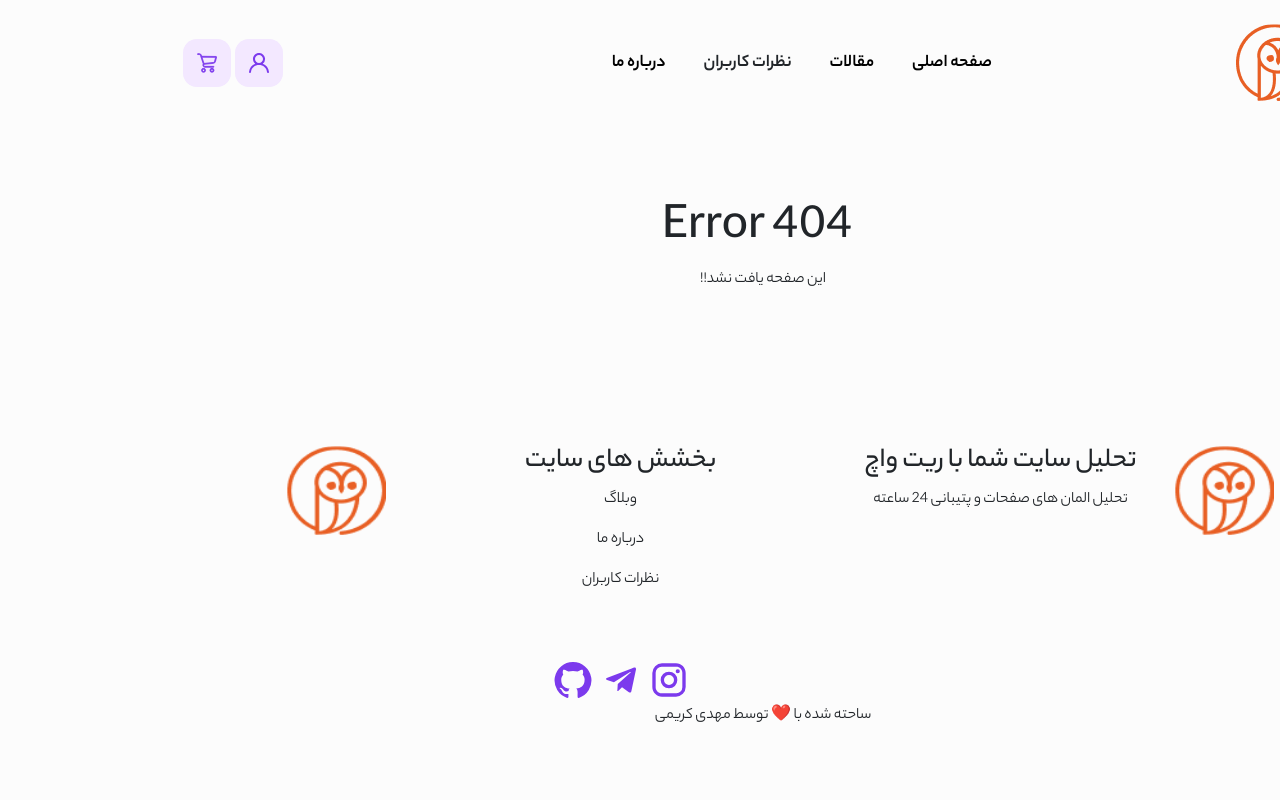
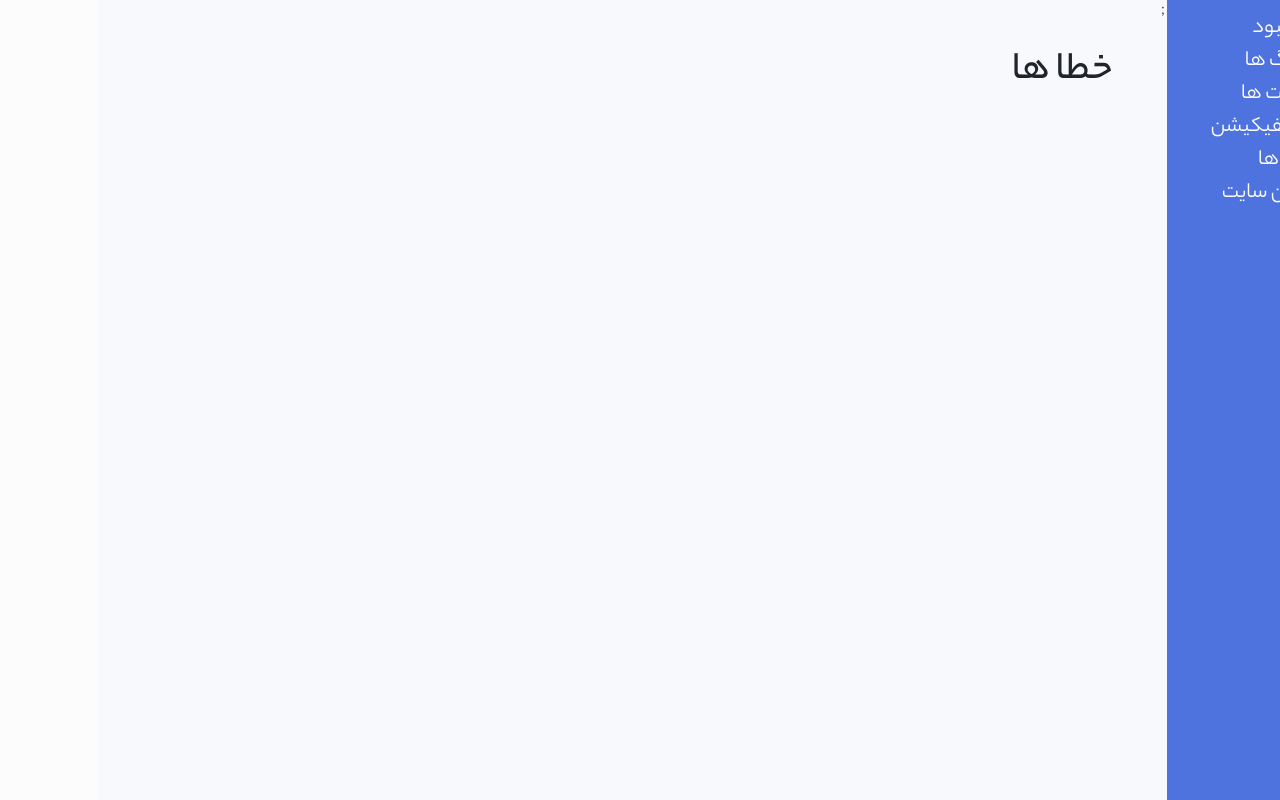
Before and after one commit to mahdi1280/serp-fronts, a Next.js app: page /admin/error in a window 1280 px wide. Before the commit this address had no page. Built offline with nearby package versions, Linux system fonts and the light colour scheme.

Commit message:
create page errors

```diff
--- a/components/MainDashboard/style.module.css
+++ b/components/MainDashboard/style.module.css
@@ -20,4 +20,5 @@
 
 .sidebar ul li a{
     text-decoration: none;
+    color: white;
 }
--- a/components/Sidebar/sidebar.js
+++ b/components/Sidebar/sidebar.js
@@ -10,6 +10,7 @@ export default function Sidebar(){
                     <li><Link href={"/admin/blogs"}>وبلاگ ها</Link></li>
                     <li> <Link href={"/admin/ticket"}>تیکت ها</Link></li>
                     <li>نوتیفیکیشن</li>
+                    <li><Link href={"/admin/error"}>خطا ها</Link></li>
                     <li><Link href={"/"}>دیدن سایت</Link></li>
                 </ul>
             </div>
--- /dev/null
+++ b/pages/admin/error/index.js
@@ -0,0 +1,13 @@
+import MainDashboard from "@/components/MainDashboard";
+
+export default function Error() {
+    return <>
+        <MainDashboard
+            child={
+                <div className={"p-5"}>
+                    <h1>خطا ها</h1>
+                </div>
+            }
+        />
+    </>
+}
```
Also changed, not shown: pages/admin/ticket/answer/[id].js (+5 -4 lines), pages/admin/ticket/index.js (+18 -16 lines).
